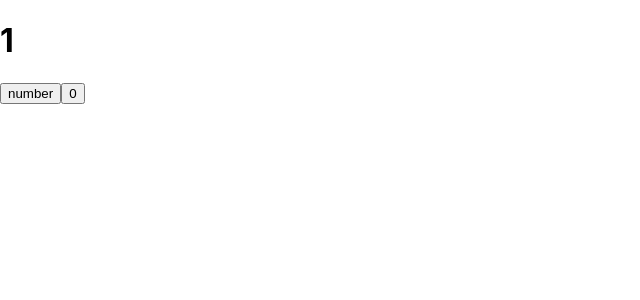
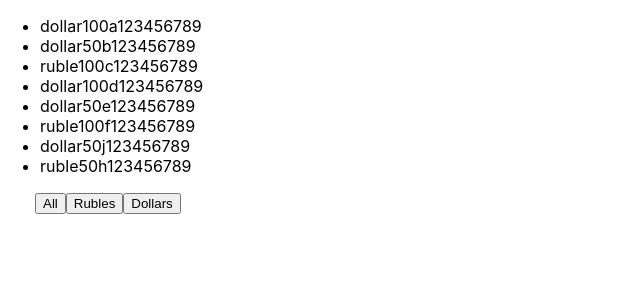
Before and after one commit to Vital9i/MicroTasks, a React (Create React App) app: page / in a window 1280 px wide. Shown: the top 300 px of the page, without its empty margins (0-640 px from the left). Built offline with nearby package versions, Linux system fonts and the light colour scheme.

Commit message:
Method filter JS

```diff
--- a/src/App.tsx
+++ b/src/App.tsx
@@ -1,28 +1,56 @@
 import React, { HtmlHTMLAttributes, MouseEvent, useState } from 'react';
 import './App.css';
-import { Button } from './components/Button';
 
+
+type FilterType = 'all' | 'dollar' | 'ruble'
 
 function App() {
 
-// let a =1;
-let[a,setA]=useState(1);
+  const [money, setMoney] = useState([
+    { banknote: "dollar", nominal: 100, number: "a123456789" },
+    { banknote: "dollar", nominal: 50, number: "b123456789" },
+    { banknote: "ruble", nominal: 100, number: "c123456789" },
+    { banknote: "dollar", nominal: 100, number: "d123456789" },
+    { banknote: "dollar", nominal: 50, number: "e123456789" },
+    { banknote: "ruble", nominal: 100, number: "f123456789" },
+    { banknote: "dollar", nominal: 50, number: "j123456789" },
+    { banknote: "ruble", nominal: 50, number: "h123456789" }
+  ])
 
-const onClickHandler = ()=>{
-  setA(++a);
-  console.log(a)
-}
+  const [filter, setFilter] = useState<FilterType>('all')
 
-const onClickHandlerFromZero = ()=>{
-  setA(a=0);
-  console.log(a)
-}
+  let currentMoney = money;
+
+  if (filter === 'ruble') {
+    currentMoney = money.filter((filteredMoney) => filteredMoney.banknote === "ruble")
+  }
+  if (filter === 'dollar') {
+    currentMoney = money.filter((filteredMoney) => filteredMoney.banknote === "dollar")
+  }
+
+  const onClickFilterHandler = (namebutton:FilterType) => {
+    console.log(namebutton)
+    setFilter(namebutton)
+  }
 
   return (
     <>
-    <h1>{a}</h1>
-    <button onClick={onClickHandler}>number</button>
-    <button onClick={onClickHandlerFromZero}>0</button>
+      <ul>
+        {currentMoney.map((objFromMoneyArr, index) => {
+          return (
+            <li key={index}>
+              <span>{objFromMoneyArr.banknote}</span>
+              <span>{objFromMoneyArr.nominal}</span>
+              <span>{objFromMoneyArr.number}</span>
+            </li>
+          )
+        })}
+      </ul>
+      <div style={{ marginLeft: '35px' }}>
+        <button onClick={() => onClickFilterHandler('all')}>All</button>
+        <button onClick={() => onClickFilterHandler('ruble')}>Rubles</button>
+        <button onClick={() => onClickFilterHandler('dollar')}>Dollars</button>
+      </div>
     </>
   );
 }
```
